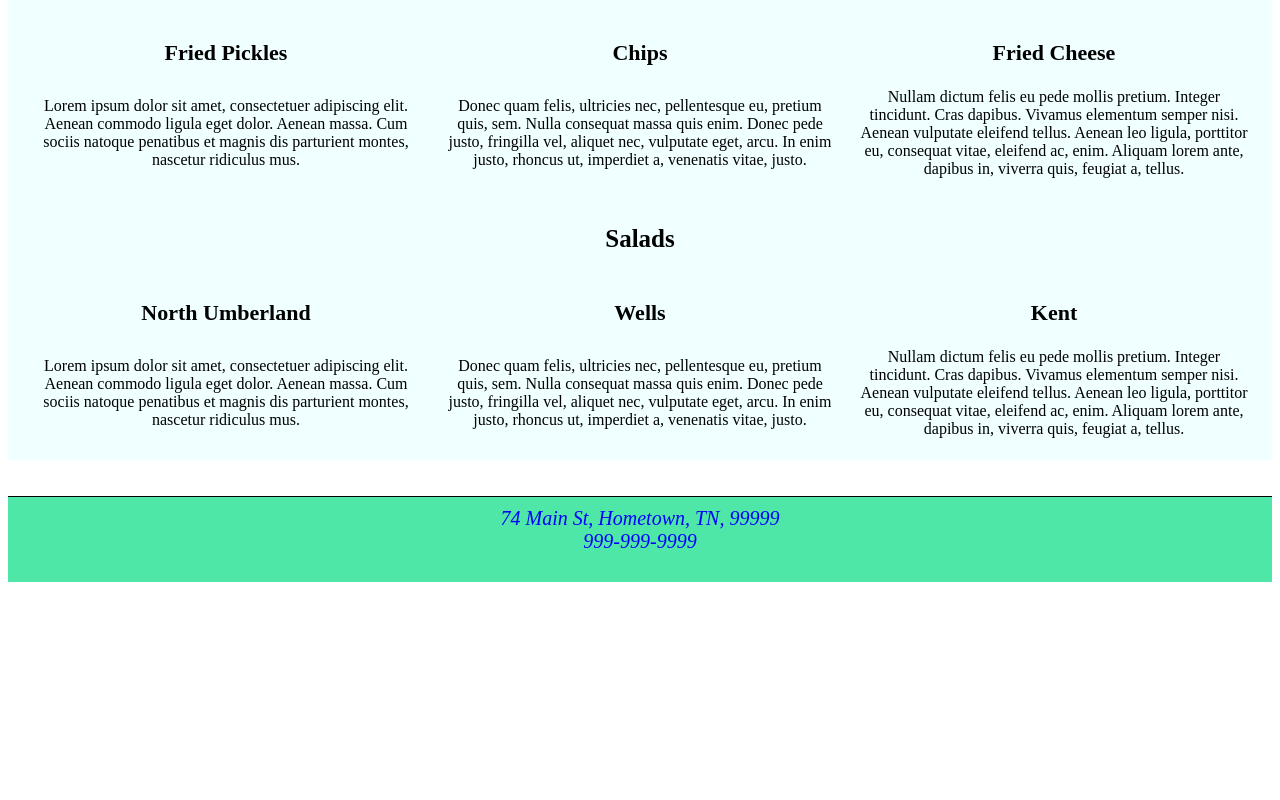
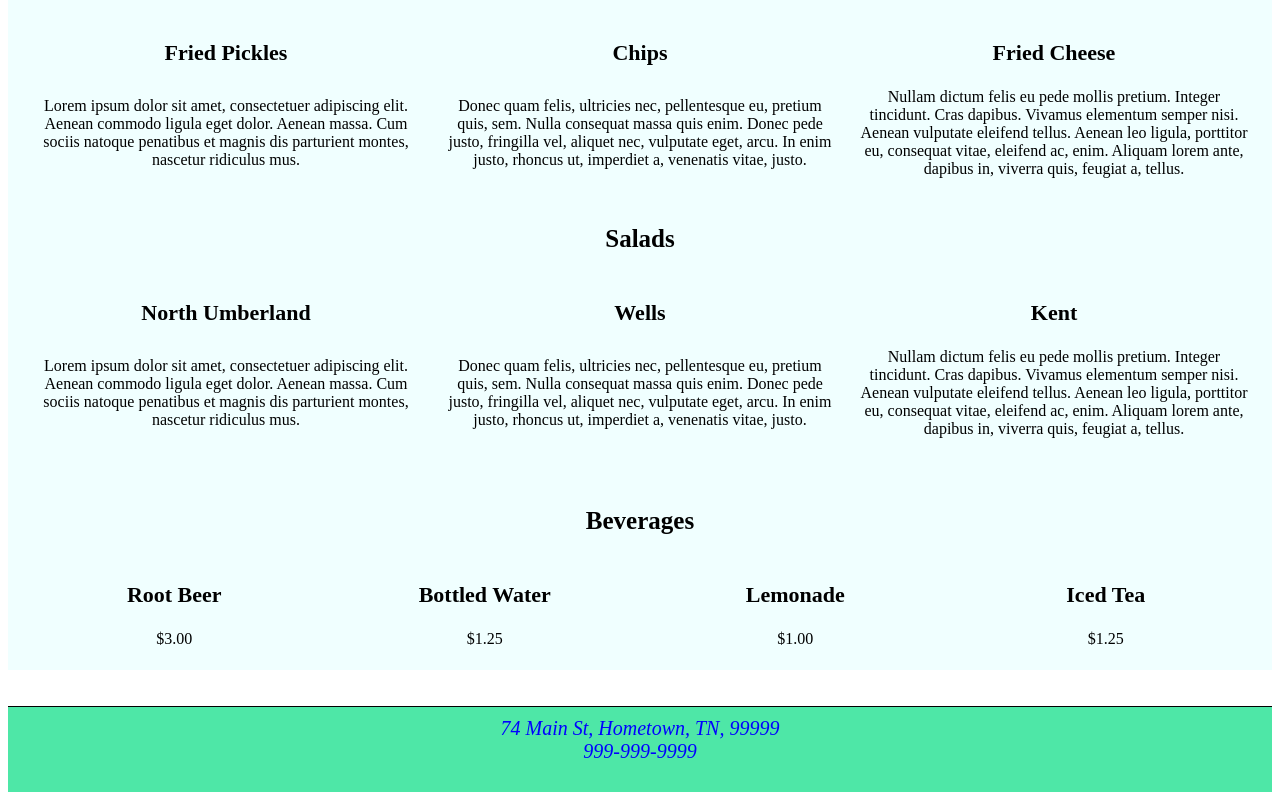
Before and after one commit to efl7a/RestaurantSite, a plain HTML site: page menu.html in a window 1280 px wide. Shown: the part 306-1106 px from the top of the page. Before the commit the page ends 896 px from the top, so only its background shows below. Drawn offline with Linux system fonts and the light colour scheme.

Commit message:
v4 completed

```diff
--- a/menu.html
+++ b/menu.html
@@ -14,6 +14,7 @@
         padding: 10px;
         }
     table {
+        width: 100%;
         table-layout: fixed;
         background-color:azure;
     }
@@ -71,8 +72,27 @@
                        <td>Nullam dictum felis eu pede mollis pretium. Integer tincidunt. Cras dapibus. Vivamus elementum semper nisi. Aenean vulputate eleifend tellus. Aenean leo ligula, porttitor eu, consequat vitae, eleifend ac, enim. Aliquam lorem ante, dapibus in, viverra quis, feugiat a, tellus. </td>
 
                    </tr>
+
     </table>
+    <table>
+        <tr>
+            <th colspan="4"><h3 id="menuHeading">Beverages</h3></th>
 
+       </tr>
+       <tr>
+        <th>Root Beer</th>
+        <th>Bottled Water</th>
+        <th>Lemonade</th>
+        <th>Iced Tea</th>
+
+    </tr>
+    <tr>
+        <td>$3.00</td>
+        <td>$1.25</td>
+        <td>$1.00</td>
+        <td>$1.25</td>
+    </tr>
+    </table>
     </body>
     <br/>
 
--- a/restaurantStyles.css
+++ b/restaurantStyles.css
@@ -29,3 +29,15 @@
     padding-bottom: 10px;
     border-bottom: 1px solid black;
 }
+a{
+   color: blue;
+}
+a:visited{
+    color: green;
+}
+a:hover{
+    font-weight: bold;
+}
+a:active{
+    text-decoration: none;
+}
```
